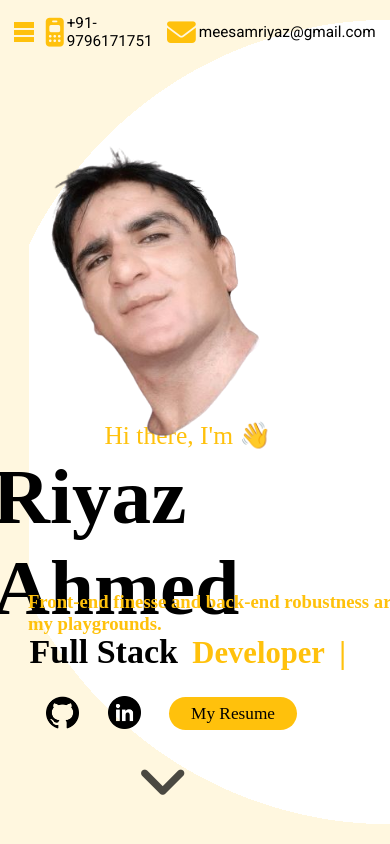
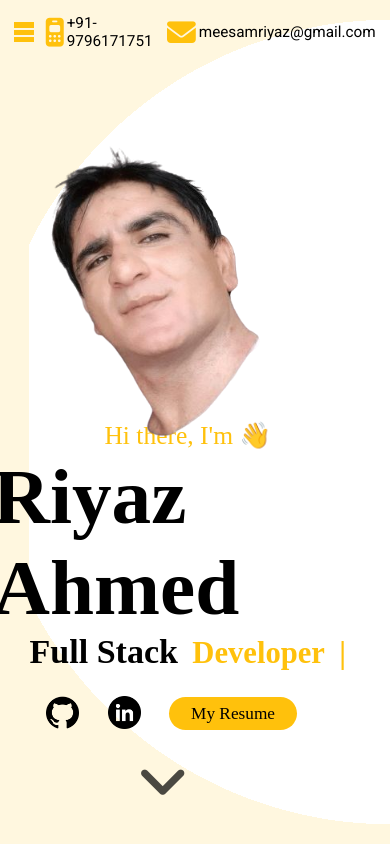
Before and after one commit to r-ahmed2022/myportfolio, a React (Create React App) app: page / in a window 390 px wide. Built offline with nearby package versions, Linux system fonts and the light colour scheme; no server answers; a web font is replaced by a local one.

Commit message:
updated recommendations

```diff
--- a/src/components/intro/Intro.scss
+++ b/src/components/intro/Intro.scss
@@ -159,21 +159,15 @@
         height: auto;
         content: 'Front-end finesse and back-end robustness are my playgrounds.';
         color:#ffc10c;
-        @media(max-width: 839px) {
-           bottom: -2px;
-           right: -9%;
-           font-size: 1.3rem;
+        @media(max-width: 1200px) {
+           display: none;
         }
         @media(min-width: 840px) and (max-width: 1150px) {
           bottom: -20px;
           right: -10%;
           font-size: 1.3rem;
        }
-       @media(max-width: 400px) and (max-height: 600px) {
-        bottom: -10px;
-        right: -3%;
-        font-size: 1.1rem;
-     }
+
       }
     }
 
--- a/src/components/recommendations/Recommendation.scss
+++ b/src/components/recommendations/Recommendation.scss
@@ -6,7 +6,8 @@
   background-color: transparent;
   display: flex;
   justify-content: center;
-
+  overflow-y: auto;
+  scroll-behavior: smooth;
   .left {
     flex: 0.4;
     height: 100%;
```
